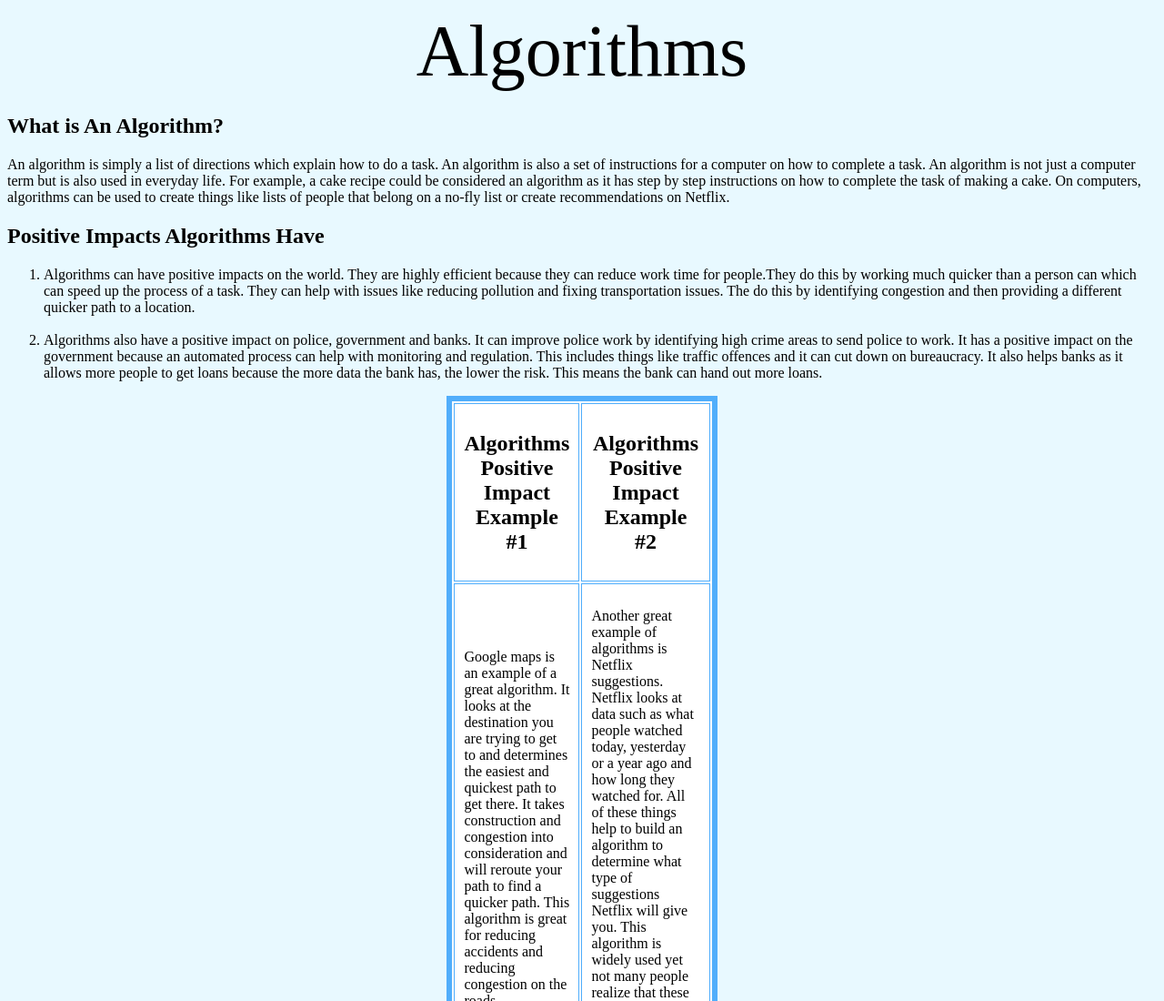
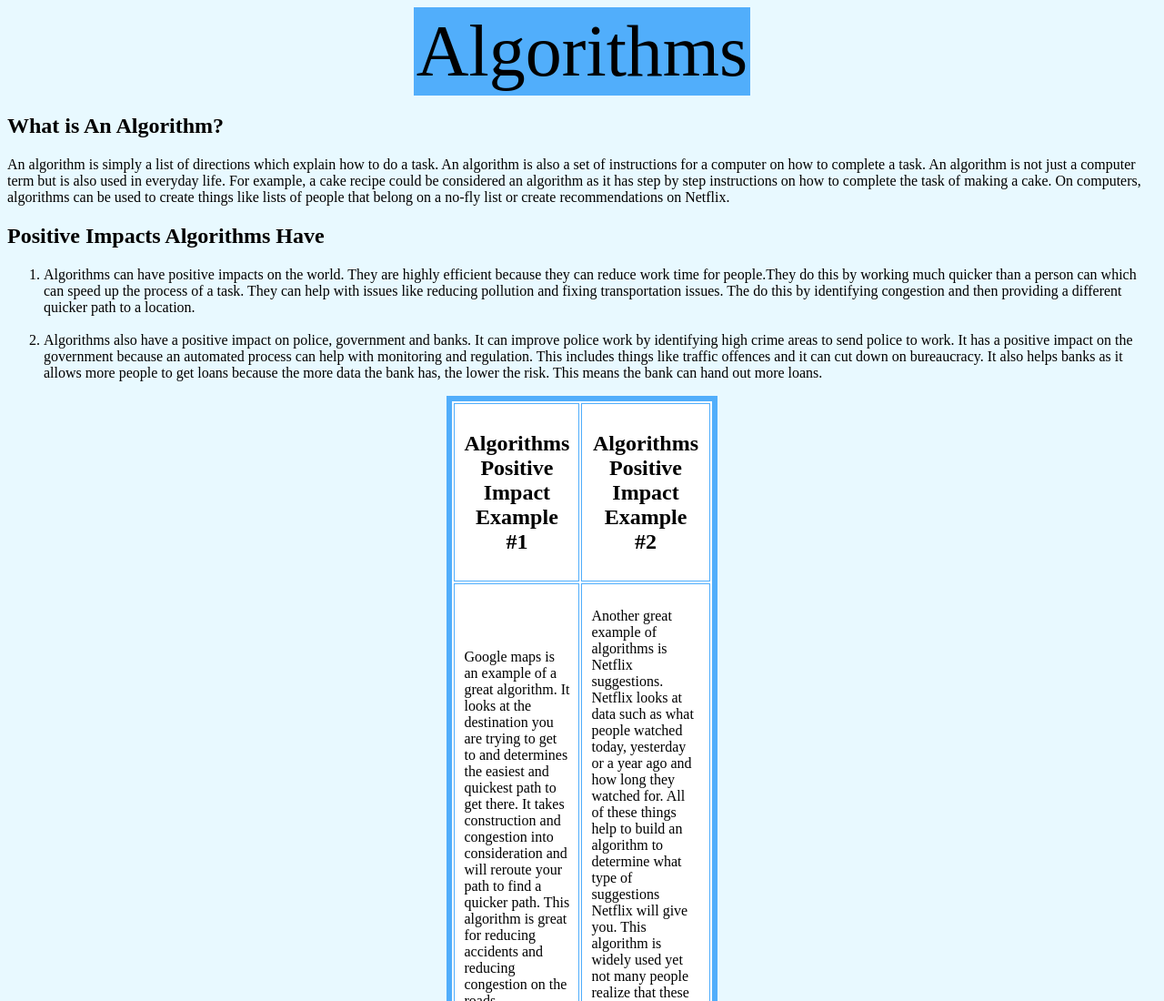
Before and after one commit to mandykg/mandykg.github.io, a plain HTML site: page index.html in a window 1280 px wide. Shown: the top 1100 px of the page at 91% size. Drawn offline with Linux system fonts and the light colour scheme.

Commit message:
Update index.html

```diff
--- a/index.html
+++ b/index.html
@@ -2,15 +2,14 @@
   <head>
     <meta charset="utf-8">
     <title>Algorithms</title>
-    <link rel="stylesheet" href="mystyle.css">
   </head>
   <body>
     <style>
 		    body {background-color: #e8f9ff; color: Black;}
 	  </style>
-     <table align="center">
+     <table align="center" style="background-color: #51aefb">
 	 <tr>
-	   <td style="width:100%; text-align: center; font-size:5em">
+	   <td style="width:100%; text-align: center; font-size:5em" >
 	      Algorithms
 	   </td>
 	 </tr>
```
